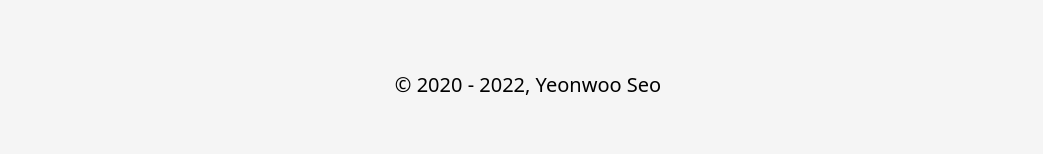
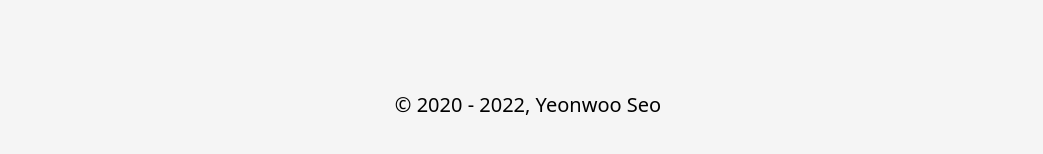
Before and after one commit to Yoruroong/bucketlist, a React (Create React App) app: page / in a window 1280 px wide. Shown: the part 10399-10553 px from the top of the page, without its empty margins (112-1155 px from the left). Built offline with nearby package versions, Linux system fonts and the light colour scheme.

Commit message:
change margin value

```diff
--- a/src/App.js
+++ b/src/App.js
@@ -1318,7 +1318,7 @@ function App() {
         <Route path="/success" element={<Success notes={notes}/>} />
       </Routes>
       <footer>
-        <p align="center" className="copy" style={{ marginTop: "139px" }}>© 2020 - {new Date().getFullYear()}, Yeonwoo Seo </p>
+        <p align="center" className="copy" style={{ marginTop: "179px" }}>© 2020 - {new Date().getFullYear()}, Yeonwoo Seo </p>
       </footer>
     </div>
   );
```
